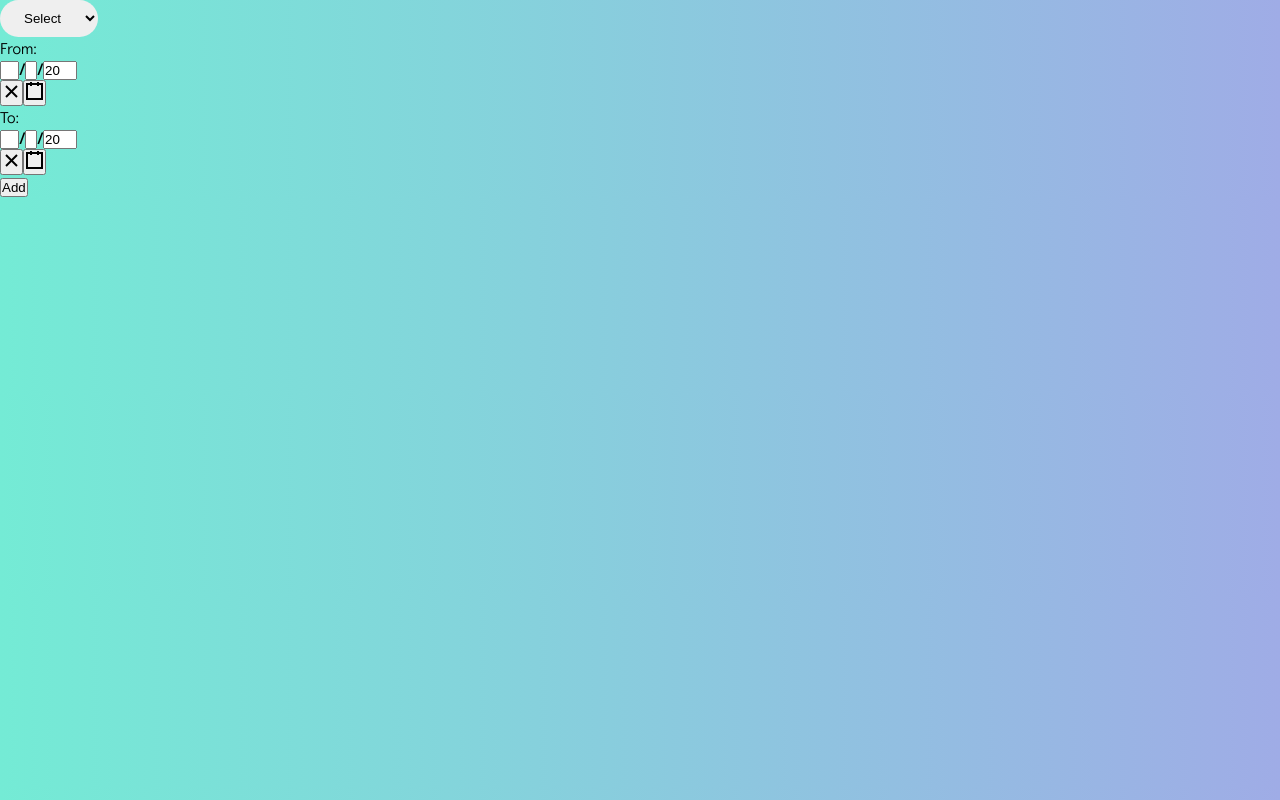
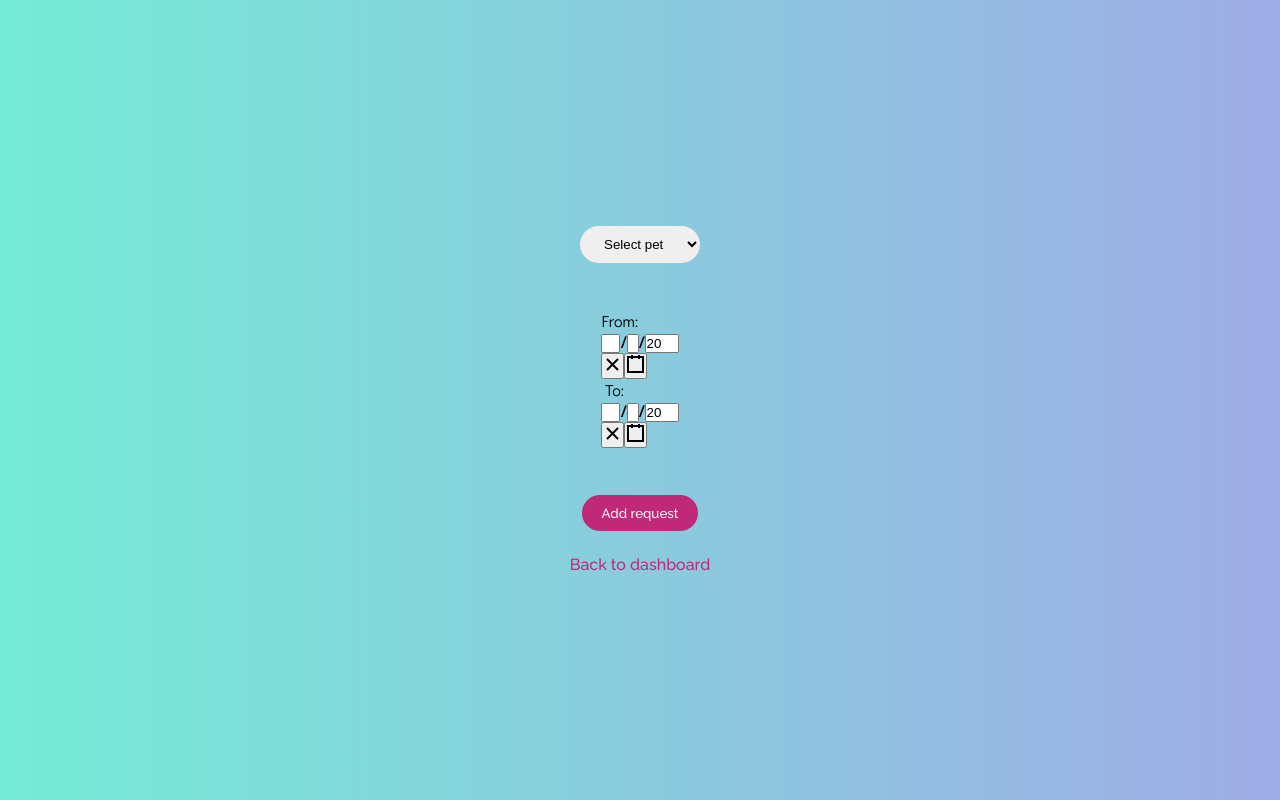
Before and after one commit to olgasmoczynska/catsharing, a React (Create React App) app: page /#/addrequest in a window 1280 px wide. Built offline with nearby package versions, Linux system fonts and the light colour scheme.

Commit message:
Fix a bug preventing localStorage data from being read without page reloading

```diff
--- a/src/AddRequest.js
+++ b/src/AddRequest.js
@@ -1,8 +1,8 @@
 import React, {useState} from 'react';
 import {  Link } from 'react-router-dom';
 import DatePicker from 'react-date-picker';
-const userId = localStorage.getItem('id');
-const API = `http://localhost:3000/users/${userId}`;
+const getUserId = () => localStorage.getItem('id');
+const API = 'http://localhost:3000';
 
 function AddRequest({onAddRequest}) {
     const [dateFrom, setDateFrom] = useState(new Date());
@@ -14,7 +14,7 @@ function AddRequest({onAddRequest}) {
     const handleSubmit = (event) => {
         event.preventDefault();
         if (validation()) {
-            fetch(API, {
+            fetch(`${API}/users/${getUserId()}`, {
                 method: "PATCH",
                 body: JSON.stringify({
                   requests: [pet, dateFrom, dateTo]
@@ -54,29 +54,29 @@ function AddRequest({onAddRequest}) {
     }
 
     return (
-        <>
+        <div className="formWrapper">
         {error &&
           <div>{error}</div>
         }
-        <form onSubmit={handleSubmit}>
+        <form className="form" onSubmit={handleSubmit}>
             <select value={pet} onChange={e => setPet(e.target.value)}>
-                <option value="" disabled="disabled">Select</option>
+                <option value="" disabled="disabled">Select pet</option>
                 <option value="cat">Cat</option>
                 <option value="dog">Dog</option>
             </select>
-            <div>
-            From:
+            <div className="datePicker">
+            From:&nbsp;
             <DatePicker onChange={setDateFrom} required value={dateFrom} />
-            To:
+            &nbsp;To:&nbsp;
             <DatePicker onChange={setDateTo} required value={dateTo} />
             </div>
-            <button type="submit">Add</button>
+            <button className="button addButton" type="submit">Add request</button>
         </form>
+        <Link to='/dashboard'>Back to dashboard</Link>
         {requested && <>
         <div>Request successfuly submitted!</div>
-        <Link to='/home'>Dashboard</Link>
         </>}
-        </>
+        </div>
     )
 }
 
```
